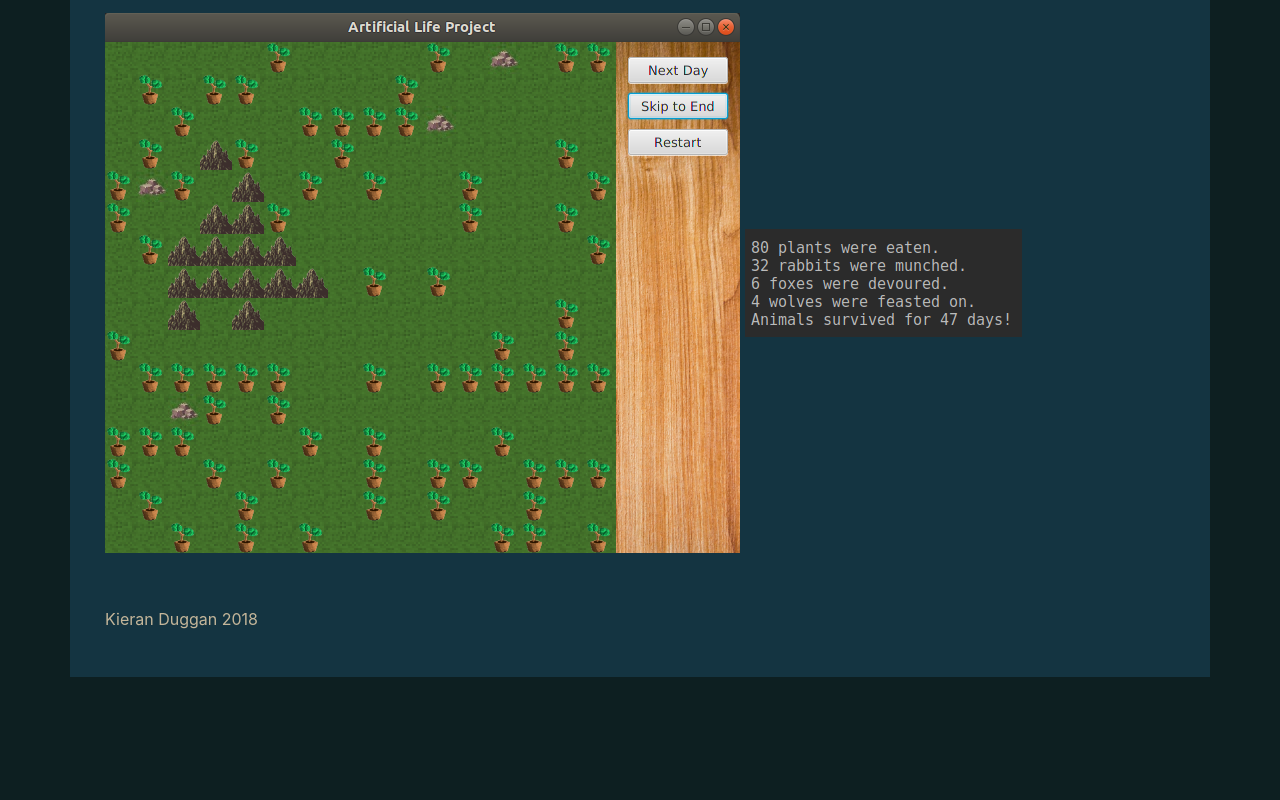
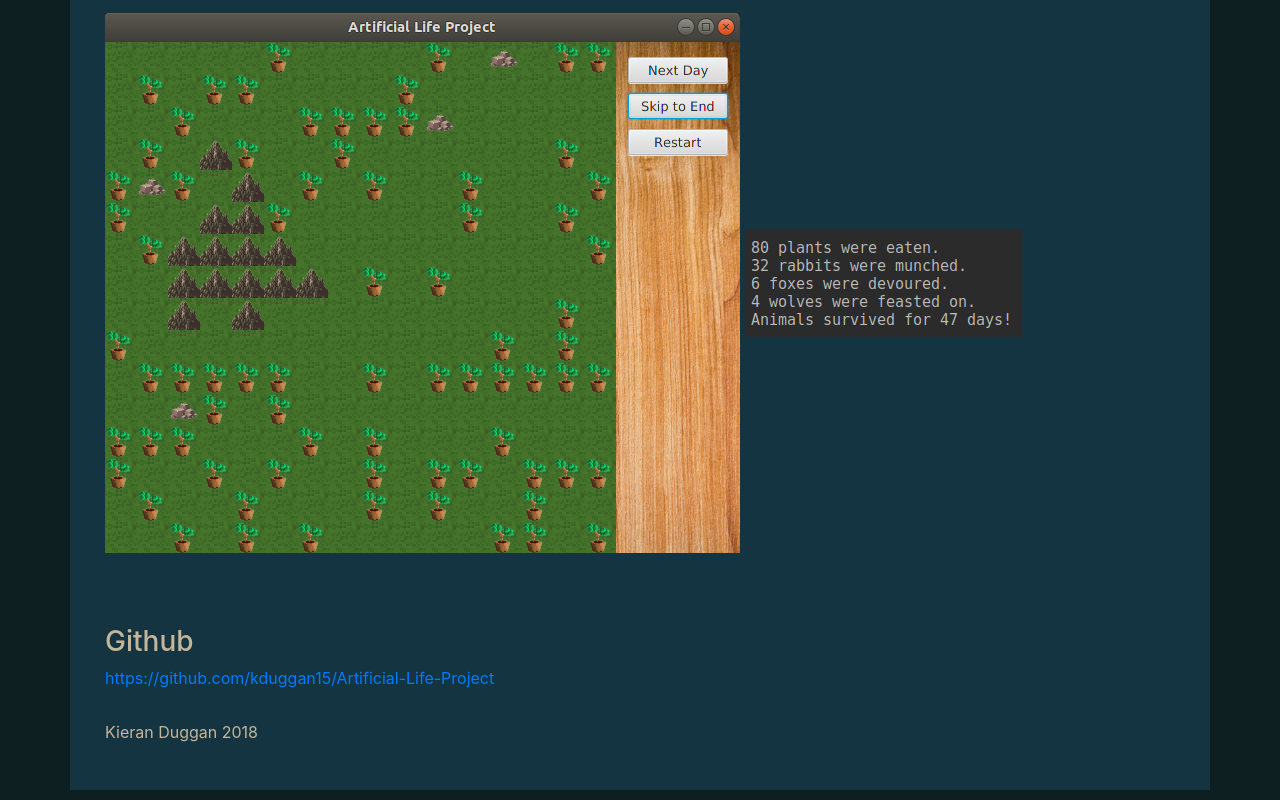
Before and after one commit to kduggan15/kduggan15.github.io, a plain HTML site: page artificial.html in a window 1280 px wide. Shown: the part 1492-2292 px from the top of the page. Before the commit the page ends 2179 px from the top, so only its background shows below. Drawn offline with nearby package versions, Linux system fonts and the light colour scheme.

Commit message:
Added github to Artificial page

```diff
--- a/artificial.html
+++ b/artificial.html
@@ -69,6 +69,9 @@
        <img src="life_photos/life_end.png" alt="" class="img-fluid">
        <img src="life_photos/life_result.png" alt="" class="img-fluid">
        <br> <br>
+       <br><br>
+       <h3>Github</h3>
+       <a href="https://github.com/kduggan15/Artificial-Life-Project">https://github.com/kduggan15/Artificial-Life-Project</a>
      </div>
 
      <div class="footer">
```
